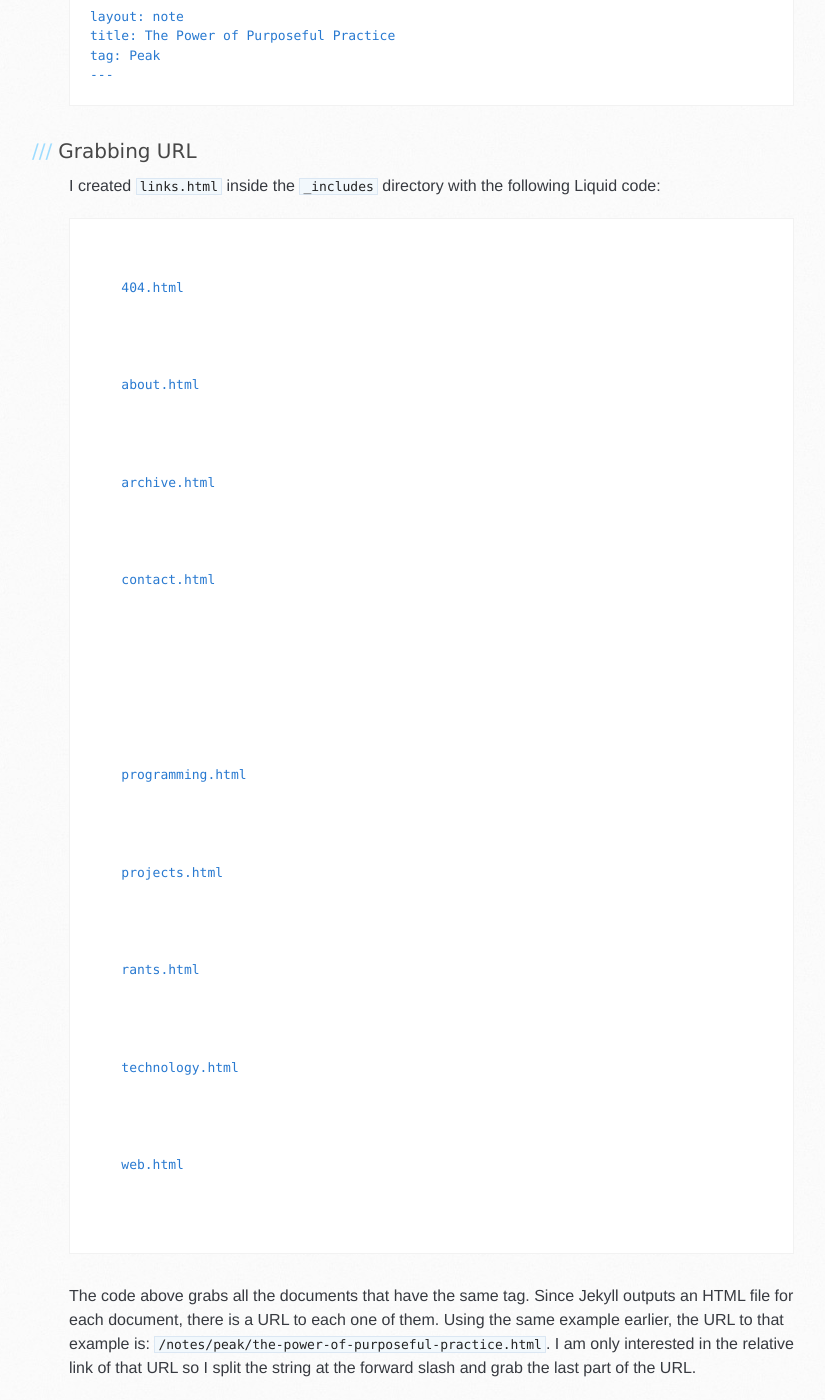
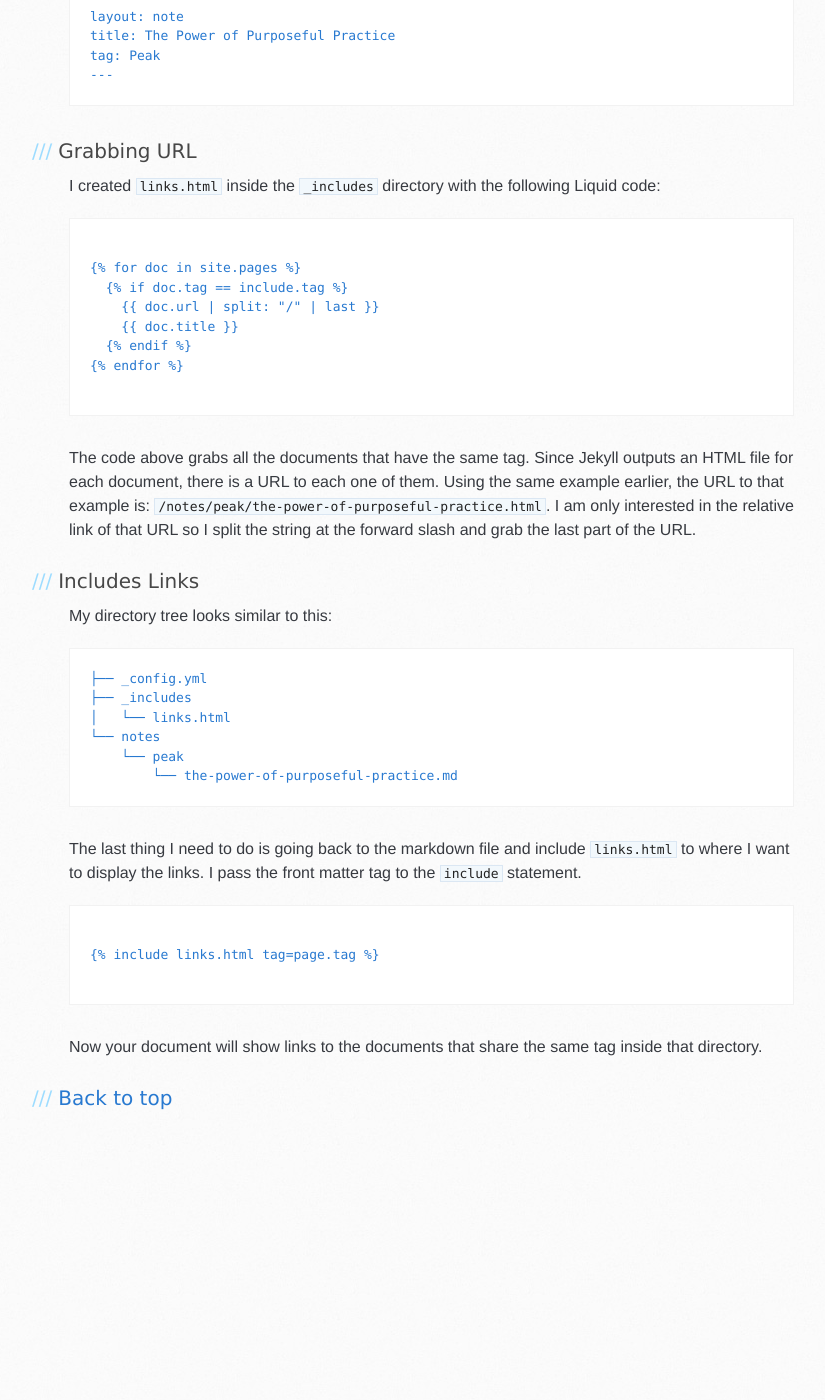
Before and after one commit to kennguyen01/kennguyen01.github.io, a Jekyll site: the page built from _posts/programming/2021/2021-03-30-generate-links-to-all-directory-files-in-jekyll-collection.md, in a window 1280 px wide and 1400 px high, scrolled down 1108 px. Shown: the whole window, without its empty margins (71-896 px from the left). Built offline with Jekyll 4.4.1, drawn with Linux system fonts in a browser that asks for light colours; comment, search, counter and statistics services are not loaded; after the commit the page ends 2253 px from its top, so only the background shows below that; some of the changed text lies outside the part shown.

````diff
--- a/_posts/programming/2021/2021-03-30-generate-links-to-all-directory-files-in-jekyll-collection.md
+++ b/_posts/programming/2021/2021-03-30-generate-links-to-all-directory-files-in-jekyll-collection.md
@@ -45,12 +45,14 @@ tag: Peak
 I created `links.html` inside the `_includes` directory with the following Liquid code:
 
 ```
+{% raw %}
 {% for doc in site.pages %}
   {% if doc.tag == include.tag %}
     {{ doc.url | split: "/" | last }}
     {{ doc.title }}
   {% endif %}
 {% endfor %}
+{% endraw %}
 ```
 
 The code above grabs all the documents that have the same tag. Since Jekyll outputs an HTML file for each document, there is a URL to each one of them. Using the same example earlier, the URL to that example is: `/notes/peak/the-power-of-purposeful-practice.html`. I am only interested in the relative link of that URL so I split the string at the forward slash and grab the last part of the URL.
````
Also changed, not shown: other parts of _posts/programming/2021/2021-03-30-generate-links-to-all-directory-files-in-jekyll-collection.md (+0 -2 lines).
